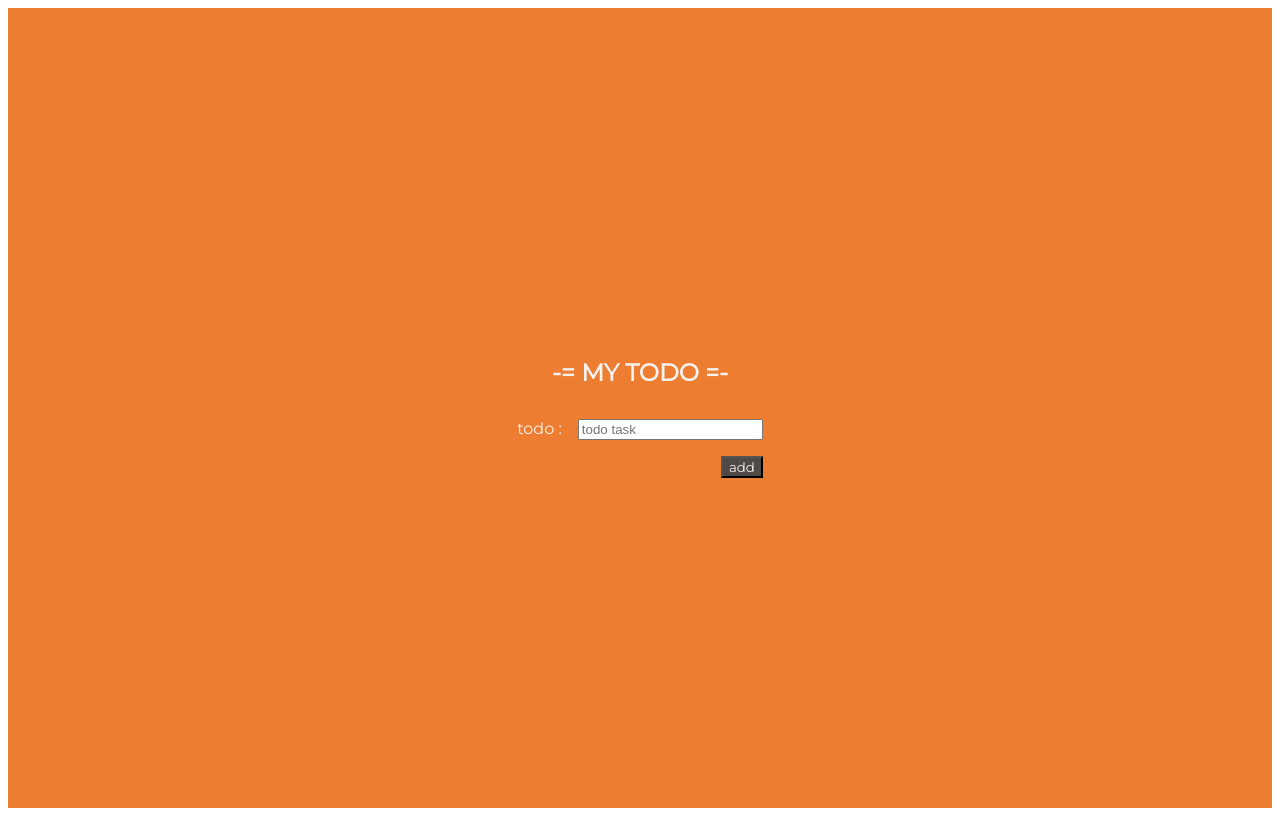
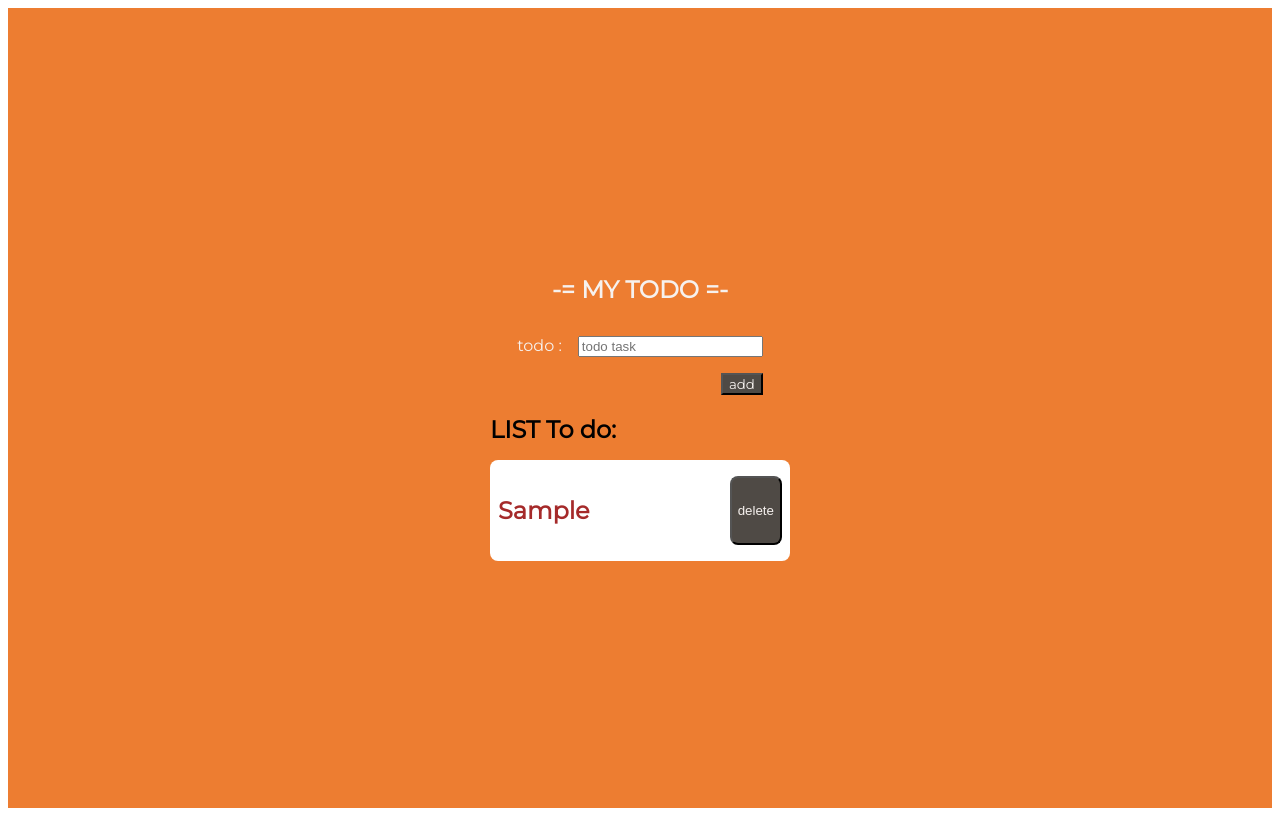
Before and after one commit to arcteta/app-todolist-vue, a Vue app: page / in a window 1280 px wide. Both pictures are taken after typing "Sample" into the empty fields and a click on the button "add". Built offline with nearby package versions, Linux system fonts and the light colour scheme.

Commit message:
create delete todo

```diff
--- a/src/App.vue
+++ b/src/App.vue
@@ -1,18 +1,26 @@
 <script setup>
 import TodoBoard from './components/TodoBoard.vue';
+import TodoList from './components/TodoList.vue';
 import { ref } from 'vue';
 
 const todos = ref([])
 
-function add(data){
-    todos.value.push({id: crypto.randomUUID(), todo: data.todo})
+function add(data) {
+    todos.value.push({ id: crypto.randomUUID(), todo: data.todo })
     data.clear()
+
+    console.log(data);
+}
+
+function remove(id){
+    todos.value = todos.value.filter(item => item.id !== id)
 }
 </script>
 
 <template>
     <section class="wrapper">
         <TodoBoard @addTodo="add" />
+        <TodoList :todos="todos" @remove="remove"/>
     </section>
 </template>
 
--- a/src/components/ButtonDelete.vue
+++ b/src/components/ButtonDelete.vue
@@ -1,5 +1,16 @@
 <template>
-    <button @click="$emit('onClick')">
+    <button class="btn-del" @click="$emit('onClick')">
         <slot />
     </button>
 </template>
+
+
+<style scoped>
+.btn-del {
+    font-family: 'Monserrat', sans-serif;
+    width: auto;
+    color: #F6F1EE;
+    background-color: #4F4A45;
+    border-radius: 8px;
+}
+</style>
--- a/src/components/TodoBoard.vue
+++ b/src/components/TodoBoard.vue
@@ -1,19 +1,20 @@
-r<script setup>
+<script setup>
 import { ref } from 'vue';
 
 const todo = ref("")
 
-function clear(){
+function clear() {
     todo.value = ''
 }
+
 </script>
 
 <template>
     <h1 class="title">-= MY TODO =-</h1>
-    <form @:submit.prevent="$emit('addTodo',{ todo , clear })">
+    <form @:submit.prevent=" $emit('addTodo', { todo, clear })">
         <div class="form-control">
             <label for="todo">todo :</label>
-            <input type="text" v-model="todo" id="todo" placeholder="todo task" required>
+            <input type="text" v-model="todo" id="todo" placeholder="todo task">
         </div>
         <div style="text-align: end;">
             <button class="btn-add">add</button>
--- a/src/components/TodoList.vue
+++ b/src/components/TodoList.vue
@@ -1,19 +1,18 @@
 <script setup>
 import ButtonDelete from './ButtonDelete.vue';
+
+ defineProps({ todos: { type: Array, required: true } })
 
 </script>
 
 <template>
     <div>
-        <h1> LIST todo </h1>
-
-        <div class="grid-container">
-            <div class="card">
+        <h1> LIST To do: </h1>
+        <div class="grid-container" v-if="todos.length > 0">
+            <div class="card" v-for="item of todos" v-bind:key="item.id">
                 <div class="card-content">
-                    <h2>this is card content</h2>
-                    <ButtonDelete>
-                        delete
-                    </ButtonDelete>
+                    <h2>{{ item.todo }}</h2>
+                    <ButtonDelete @on-click="$emit('remove',item.id)">delete</ButtonDelete>
                 </div>
             </div>
         </div>
@@ -27,7 +26,26 @@ import ButtonDelete from './ButtonDelete.vue';
     gap: 8px;
 }
 
-.card{
+.card {
+    background-color: white;
+    padding: 16px 8px;
+    border-radius: 8px;
 
 }
+
+.card-content {
+    color: brown ;
+    display: flex;
+    justify-content: space-between;
+}
+
+h1 {
+    font-family: 'Montserrat', sans-serif;
+    margin-bottom: 1rem;
+}
+
+h2 {
+    font-family: 'Montserrat', sans-serif;
+    size: 20px;
+}
 </style>
```
